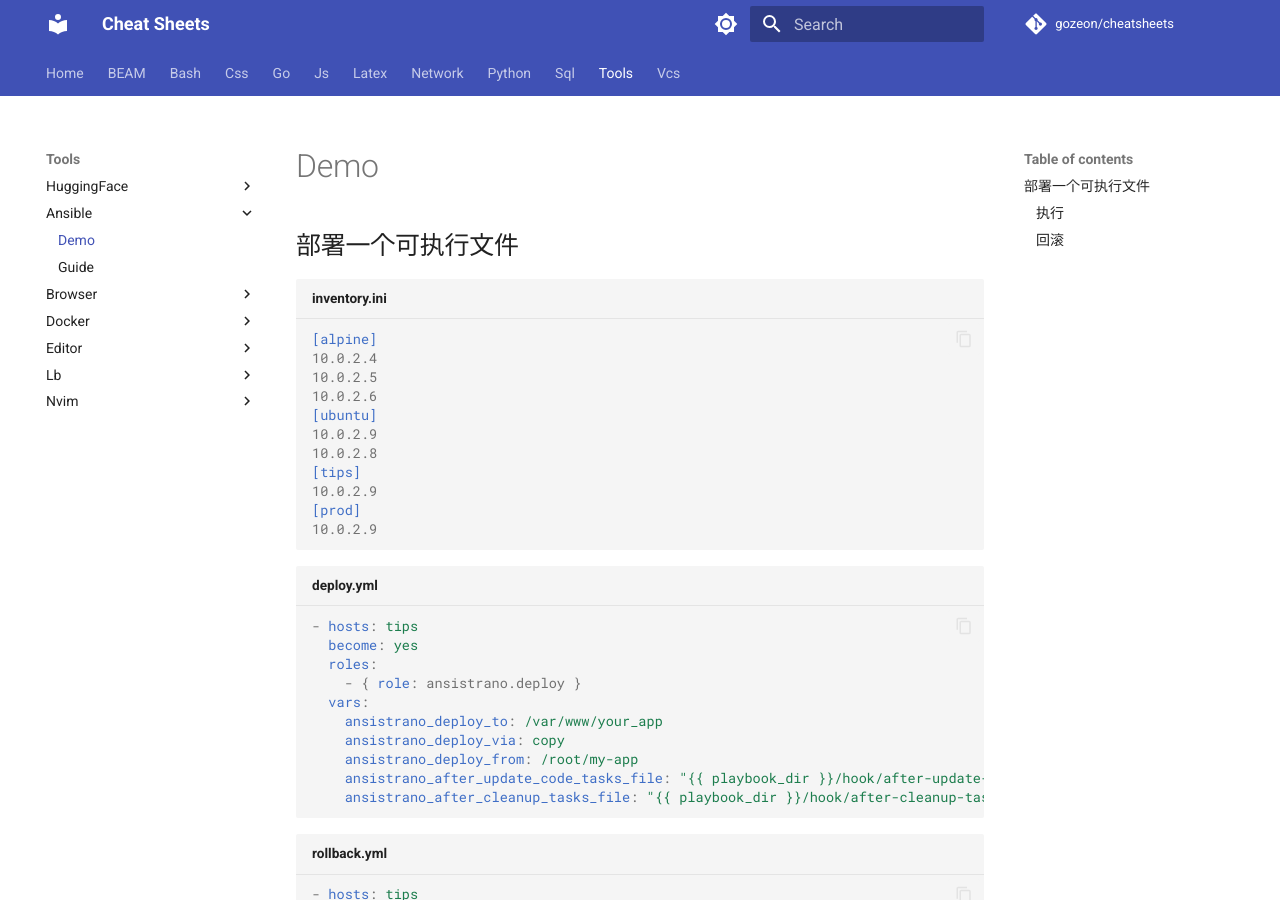
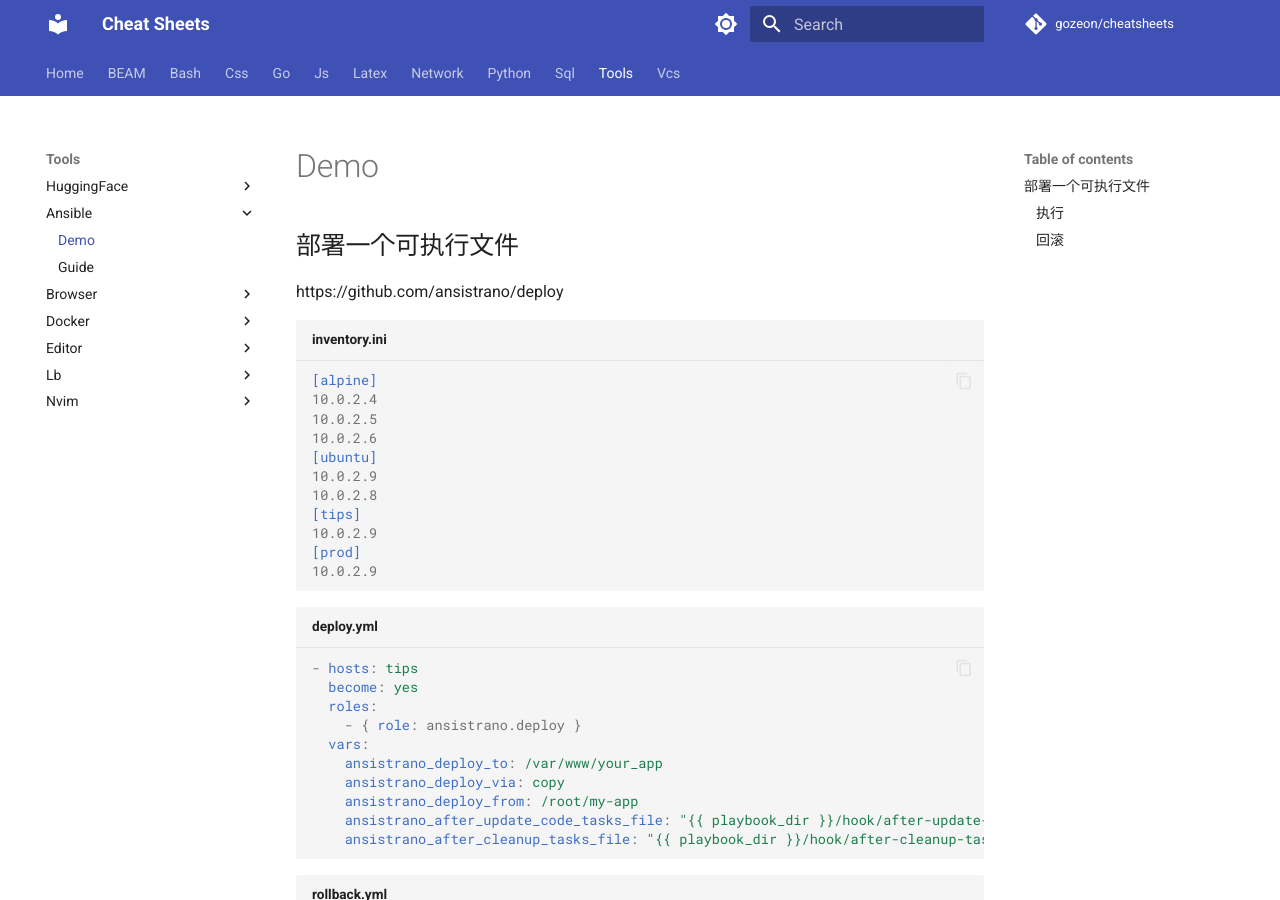
Before and after one commit to gozeon/cheatsheets, an MkDocs documentation site: the page built from docs/tools/ansible/demo.md, in a window 1280 px wide and 900 px high. Built offline with MkDocs 1.6.1 and Material for MkDocs 9.7.7, drawn with Linux system fonts in a browser that asks for light colours; comment, search, counter and statistics services are not loaded; some of the changed lines change nothing that is shown.

Commit message:
Update demo.md

````diff
--- a/docs/tools/ansible/demo.md
+++ b/docs/tools/ansible/demo.md
@@ -1,4 +1,6 @@
 ## 部署一个可执行文件
+
+https://github.com/ansistrano/deploy
 
 ```ini title="inventory.ini"
 [alpine]
````
